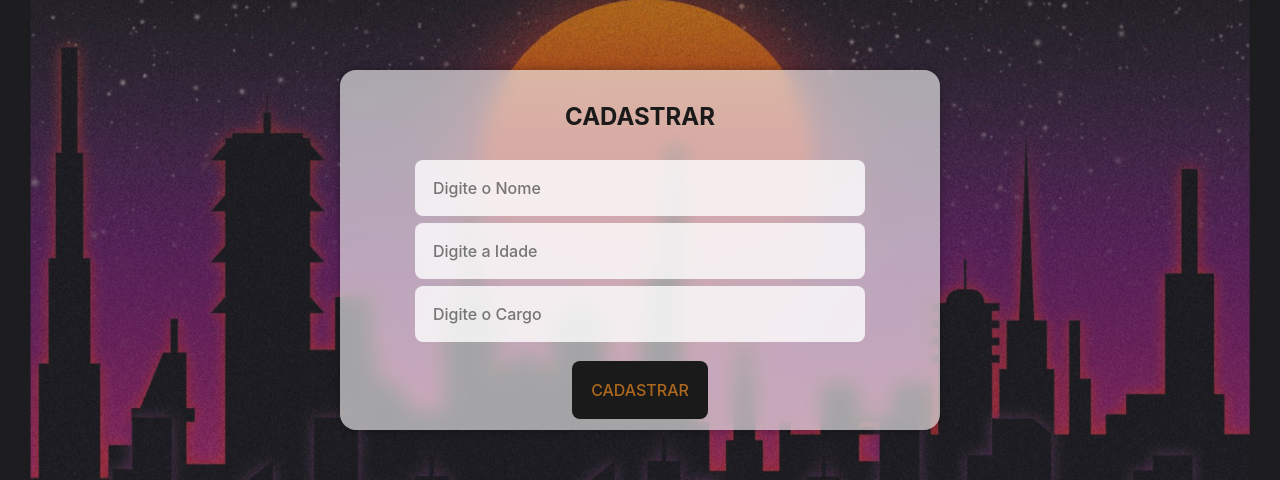
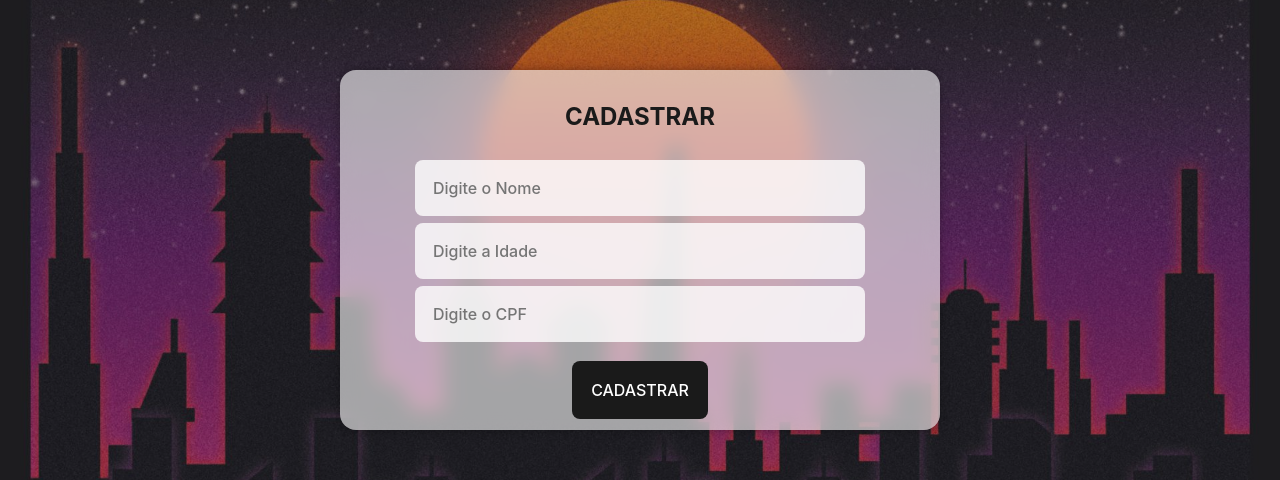
Before and after one commit to CezarNogueira/pessoa_funcionario_poo, a React (Vite) app: page / in a window 1280 px wide. Shown: the part 190-670 px from the top of the page. Built offline with nearby package versions, Linux system fonts and the light colour scheme.

Commit message:
Adicionar os Hooks para Ligar o Backend com o Frontend

```diff
--- /dev/null
+++ b/src/assets/Form/Form.jsx
@@ -0,0 +1,54 @@
+import React, { useState } from "react";
+import "./css/form_module.css"
+
+function FormCadastro() {
+
+    const [formValores, setFormValores] = useState({
+        nome: "",
+        idade: "",
+        cpf: ""
+    });
+
+    const handleChange = (e) => {
+        const { name, value } = e.target;
+        setFormValores(prevState => ({
+            ...prevState,
+            [name]: value
+        }));
+    }
+
+    const handleSubmit = async (e) => {
+
+        try {
+            e.preventDefault();
+
+            const response = await fetch("./Form", {
+                method: "POST",
+                body: JSON.stringify(formValores)
+            });
+            const json = await response.json();
+            console.log(response);
+            console.log(json);
+        } catch (err) {
+            console.log("Erros ao enviar", err)
+        }
+    }
+
+    return (
+        <form className="styles-form" onSubmit={handleSubmit}>
+
+            <h2>CADASTRAR</h2>
+
+            <input type="text" name="nome" defaultValue={formValores.nome} onChange={handleChange} placeholder="Digite o Nome"/>
+
+            <input type="text" name="idade" defaultValue={formValores.idade} onChange={handleChange} placeholder="Digite a Idade"/>
+
+            <input type="text" name="cpf" defaultValue={formValores.cpf} onChange={handleChange} placeholder="Digite o CPF"/>
+
+            <button type="submit">CADASTRAR</button>
+
+        </form>
+    );
+}
+
+export default FormCadastro;
--- /dev/null
+++ b/src/assets/Form/css/form_module.css
@@ -0,0 +1,53 @@
+.styles-form {
+    width: 50%;
+    max-width: 600px;
+    height: 50%;
+    border-radius: 1em;
+
+    background: rgba(255, 255, 255, 0.6);
+    box-shadow: 0 0 10px rgba(0, 0, 0, 0.3);
+    backdrop-filter: blur(10px);
+
+    display: flex;
+    flex-direction: column;
+    justify-content: center;
+    align-items: center;
+
+    gap: 2%;
+}
+
+.styles-form h2 {
+    padding: 3%;
+    color: #1a1a1a;
+}
+
+.styles-form input {
+    padding: 3%;
+    width: 75%;
+    border-radius: 0.5em;
+    border: none;
+    transition: border-color 0.4s;
+    font-size: 1em;
+    font-weight: 500;
+    font-family: inherit;
+    background-color: rgba(255, 255, 255, 0.8);
+    color: #1a1a1a;
+}
+
+.styles-form button {
+    border-radius: 0.5em;
+    border: 1px solid transparent;
+    padding: 3%;
+    margin-top: 2%;
+    font-size: 1em;
+    font-weight: 500;
+    font-family: inherit;
+    background-color: #1a1a1a;
+    color: #ffffff;
+    cursor: pointer;
+    transition: all 0.4s;
+}
+
+button:hover {
+    background-color: #000000;
+}
--- a/src/assets/Page/css/style.css
+++ b/src/assets/Page/css/style.css
@@ -20,57 +20,3 @@
     background-color: black;
     opacity: 0.3;
 }
-
-.styles-form {
-    width: 50%;
-    max-width: 600px;
-    height: 50%;
-    border-radius: 1em;
-
-    background: rgba(255, 255, 255, 0.6);
-    box-shadow: 0 0 10px rgba(0, 0, 0, 0.3);
-    backdrop-filter: blur(10px);
-
-    display: flex;
-    flex-direction: column;
-    justify-content: center;
-    align-items: center;
-
-    gap: 2%;
-}
-
-.styles-form h2 {
-    padding: 3%;
-    color: #1a1a1a;
-}
-
-.styles-form input {
-    padding: 3%;
-    width: 75%;
-    border-radius: 0.5em;
-    border: none;
-    transition: border-color 0.4s;
-    font-size: 1em;
-    font-weight: 500;
-    font-family: inherit;
-    background-color: rgba(255, 255, 255, 0.8);
-    color: #1a1a1a;
-}
-
-.styles-form button {
-    border-radius: 0.5em;
-    border: 1px solid transparent;
-    padding: 3%;
-    margin-top: 2%;
-    font-size: 1em;
-    font-weight: 500;
-    font-family: inherit;
-    background-color: #1a1a1a;
-    color: #AD681D;
-    cursor: pointer;
-    transition: all 0.4s;
-}
-
-button:hover {
-    box-shadow: 0px 4px 4px #AD681D;
-}
--- a/src/assets/Page/index.jsx
+++ b/src/assets/Page/index.jsx
@@ -1,30 +1,12 @@
-import React, { useState } from "react";
+import FormCadastro from "../Form/Form";
 import "./css/style.css";
 
 function Funcionario() {
-    const [nome, setNome] = useState("");
-    const [idade, setIdade] = useState("");
-    const [cargo, setCargo] = useState("");
-    const handleCadastro = () => {
-        alert(`${nome}\n${idade}\n${cargo}`);
-    }
 
     return(
         <div className="funcionario_wrapper">
             <div className="overlay"></div>
-            <form className="styles-form">
-
-                <h2>CADASTRAR</h2>
-
-                <input type="text" value={nome} onChange={(e) => setNome(e.target.value)} placeholder="Digite o Nome"/>
-
-                <input type="text" name="idade" value={idade} onChange={(e) => setIdade(e.target.value)} placeholder="Digite a Idade"/>
-
-                <input type="text" name="cargo" value={cargo} onChange={(e) => setCargo(e.target.value)} placeholder="Digite o Cargo"/>
-
-                <button onClick={handleCadastro}>CADASTRAR</button>
-
-            </form>
+            <FormCadastro/>
         </div>
     );
 }
```
